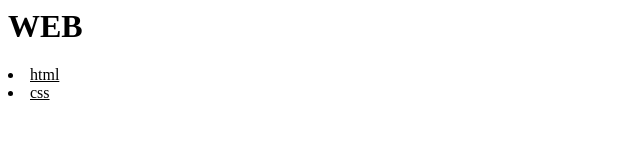
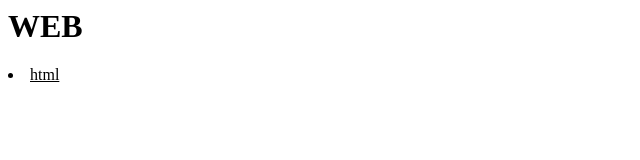
Before and after one commit to codingeverybody/gfhg, a plain HTML site: page index.html in a window 1280 px wide. Shown: the full height of the page, 0-640 px from the left. Drawn offline with Linux system fonts and the light colour scheme.

Commit message:
Revert "5"
This reverts commit 99ed8af33d145b3402bdce1f3e7f692a6affd49d.

```diff
--- a/index.html
+++ b/index.html
@@ -3,7 +3,6 @@
     <h1>WEB</h1>
     <u>
       <li>html</li>
-      <li>css</li>
     </u>
   </body>
 </html>
```
